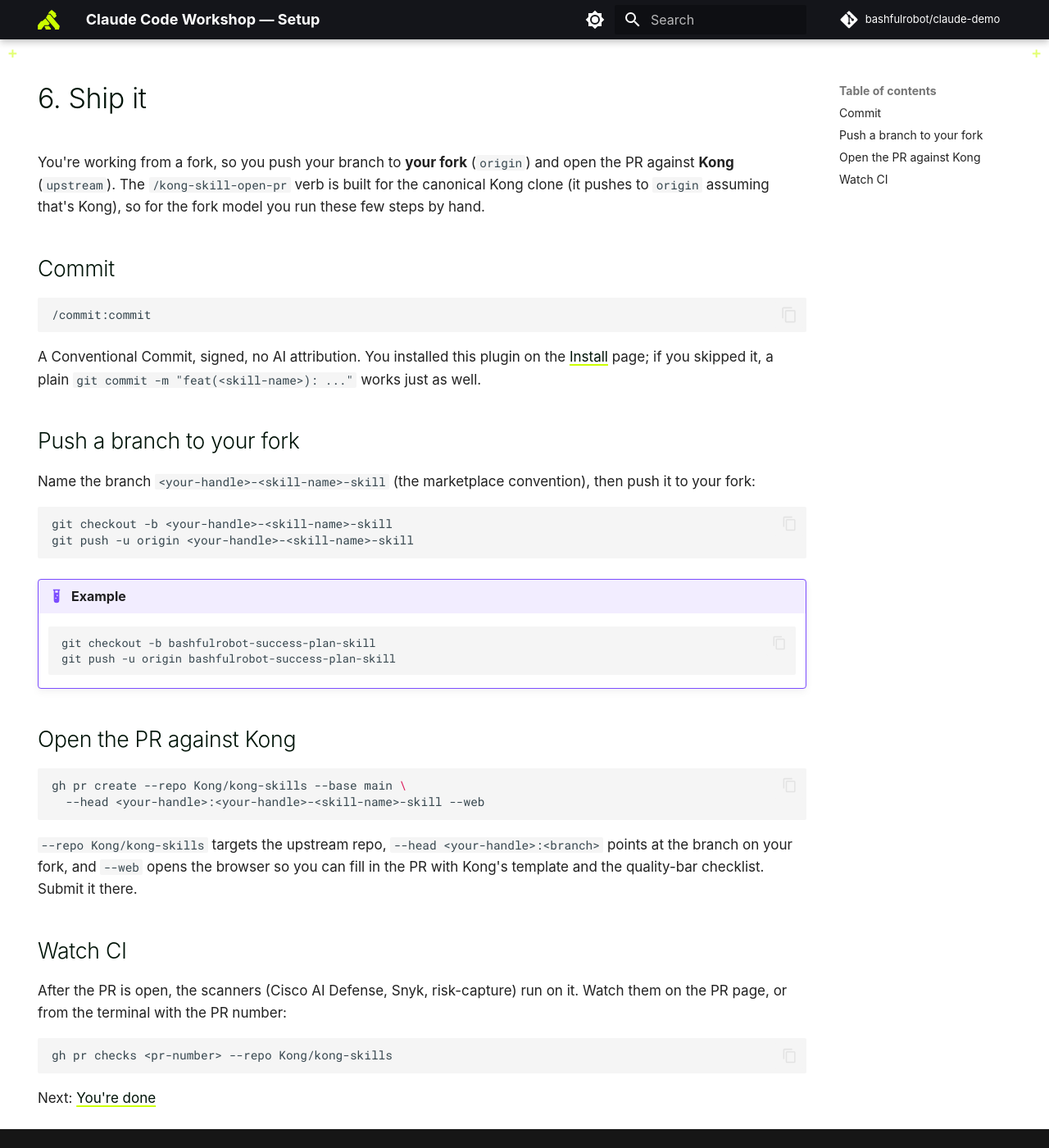
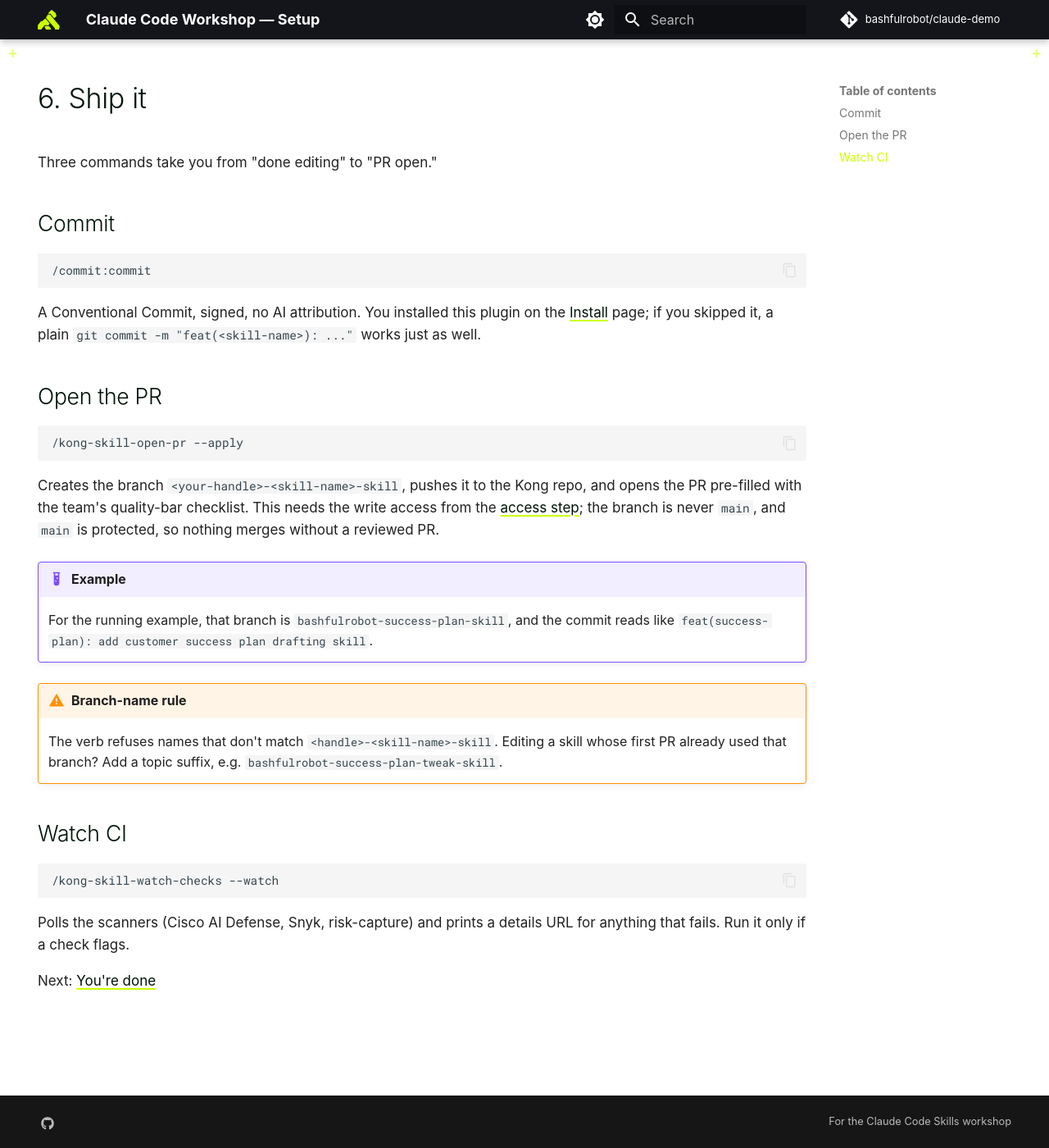
Before and after one commit to bashfulrobot/claude-demo, an MkDocs documentation site: the page built from docs/tutorial/ship.md, in a window 1280 px wide and 1400 px high. Shown: the whole window at 82% size. Built offline with MkDocs 1.6.1 and Material for MkDocs 9.7.7, drawn with Linux system fonts in a browser that asks for light colours; some web fonts are replaced; comment, search, counter and statistics services are not loaded.

Commit message:
docs(tutorial): revert to branch flow, require repo write access
Kong disables forking private repos (members_can_fork_private_repositories is
false), so the fork flow can't work. Restore the clone-and-branch flow with
/kong-skill-open-pr and state plainly that contributors need write/push access
to kong-skills, which org membership alone does not grant. main stays
branch-protected, so nothing merges without a reviewed PR.

````diff
--- a/docs/tutorial/ship.md
+++ b/docs/tutorial/ship.md
@@ -5,7 +5,7 @@ hide:
 
 # 6. Ship it
 
-You're working from a fork, so you push your branch to **your fork** (`origin`) and open the PR against **Kong** (`upstream`). The `/kong-skill-open-pr` verb is built for the canonical Kong clone (it pushes to `origin` assuming that's Kong), so for the fork model you run these few steps by hand.
+Three commands take you from "done editing" to "PR open."
 
 ## Commit
 
@@ -15,36 +15,26 @@ You're working from a fork, so you push your branch to **your fork** (`origin`)
 
 A Conventional Commit, signed, no AI attribution. You installed this plugin on the [Install](install.md) page; if you skipped it, a plain `git commit -m "feat(<skill-name>): ..."` works just as well.
 
-## Push a branch to your fork
+## Open the PR
 
-Name the branch `<your-handle>-<skill-name>-skill` (the marketplace convention), then push it to your fork:
-
-```bash
-git checkout -b <your-handle>-<skill-name>-skill
-git push -u origin <your-handle>-<skill-name>-skill
+```text
+/kong-skill-open-pr --apply
 ```
 
+Creates the branch `<your-handle>-<skill-name>-skill`, pushes it to the Kong repo, and opens the PR pre-filled with the team's quality-bar checklist. This needs the write access from the [access step](access.md); the branch is never `main`, and `main` is protected, so nothing merges without a reviewed PR.
+
 !!! example "Example"
-    ```bash
-    git checkout -b bashfulrobot-success-plan-skill
-    git push -u origin bashfulrobot-success-plan-skill
-    ```
+    For the running example, that branch is `bashfulrobot-success-plan-skill`, and the commit reads like `feat(success-plan): add customer success plan drafting skill`.
 
-## Open the PR against Kong
-
-```bash
-gh pr create --repo Kong/kong-skills --base main \
-  --head <your-handle>:<your-handle>-<skill-name>-skill --web
-```
-
-`--repo Kong/kong-skills` targets the upstream repo, `--head <your-handle>:<branch>` points at the branch on your fork, and `--web` opens the browser so you can fill in the PR with Kong's template and the quality-bar checklist. Submit it there.
+!!! warning "Branch-name rule"
+    The verb refuses names that don't match `<handle>-<skill-name>-skill`. Editing a skill whose first PR already used that branch? Add a topic suffix, e.g. `bashfulrobot-success-plan-tweak-skill`.
 
 ## Watch CI
 
-After the PR is open, the scanners (Cisco AI Defense, Snyk, risk-capture) run on it. Watch them on the PR page, or from the terminal with the PR number:
-
-```bash
-gh pr checks <pr-number> --repo Kong/kong-skills
+```text
+/kong-skill-watch-checks --watch
 ```
 
+Polls the scanners (Cisco AI Defense, Snyk, risk-capture) and prints a details URL for anything that fails. Run it only if a check flags.
+
 Next: [You're done](done.md)
````
Also changed, not shown: docs/tutorial/access.md (+4 -4 lines), docs/tutorial/clone.md (+5 -13 lines).
